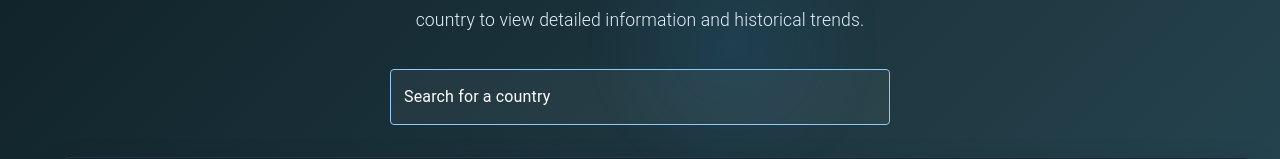
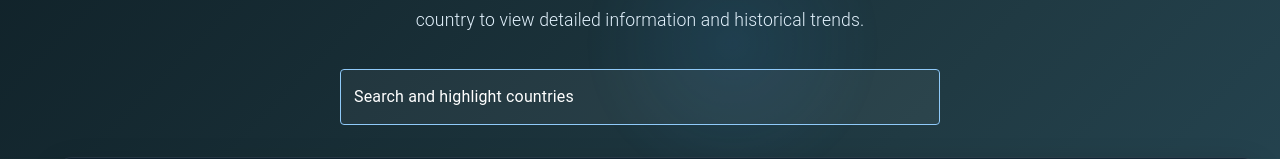
Before and after one commit to cs411-alawini/sp25-cs411-team016-JeremyRenner, a React (Create React App) app in the folder disaster_visualizer/: page / in a window 1280 px wide. Shown: the part 166-325 px from the top of the page. Built offline with nearby package versions, Linux system fonts and the light colour scheme; no server answers.

Commit message:
country search

```diff
--- a/disaster_visualizer/src/DisasterMap.js
+++ b/disaster_visualizer/src/DisasterMap.js
@@ -11,7 +11,7 @@ export default function DisasterMap() {
   const navigate = useNavigate();
   const [loading, setLoading] = useState(true);
   const [position, setPosition] = useState({ coordinates: [0, 20], zoom: 1 });
-  const [highlightedCountry, setHighlightedCountry] = useState(null);
+  const [highlightedCountries, setHighlightedCountries] = useState([]);
     const [countryOptions, setCountryOptions] = useState([]);
 
 
@@ -146,15 +146,30 @@ export default function DisasterMap() {
           Explore disaster statistics and their impact on global development and economic stability.
           Click on any country to view detailed information and historical trends.
         </Typography>
-        <Box sx={{ mb: 4, zIndex: 3, width: '100%', maxWidth: '500px', mx: 'auto' }}>
+        <Box sx={{ mb: 4, zIndex: 3, width: '100%', maxWidth: '600px', mx: 'auto' }}>
         <Autocomplete
+            multiple
             freeSolo
             options={countryOptions}
-                onChange={(event, value) => setHighlightedCountry(value)}
+            value={highlightedCountries}
+            onChange={(event, newValue) => setHighlightedCountries(newValue)}
+            ChipProps={{
+                sx: {
+                color: 'white',
+                backgroundColor: 'rgba(255, 255, 255, 0.1)',
+                border: '1px solid #90caf9',
+                '& .MuiChip-deleteIcon': {
+                    color: 'white',
+                    '&:hover': {
+                    color: '#ff1744'
+                    }
+                }
+                }
+            }}
             renderInput={(params) => (
                 <TextField
                 {...params}
-                    label="Search for a country"
+                label="Search and highlight countries"
                 variant="outlined"
                 sx={{
                     input: { color: 'white' },
@@ -176,7 +191,9 @@ export default function DisasterMap() {
                 />
             )}
             />
+
         </Box>
+
         {loading ? (
           <Box sx={{ display: 'flex', justifyContent: 'center', my: 12 }}>
             <CircularProgress size={60} sx={{ color: '#82b1ff' }} />
@@ -277,6 +294,7 @@ export default function DisasterMap() {
                   {({ geographies }) =>
                     geographies.map((geo) => {
                       const country = geo.properties.NAME || geo.properties.name;
+                      const isHighlighted = highlightedCountries.includes(country);
 
                       return (
                         <Tooltip
@@ -293,12 +311,12 @@ export default function DisasterMap() {
                             onClick={() => handleCountryClick(country)}
                             style={{
                                 default: {
-                                    fill: highlightedCountry === country ? '#ffee58' : '#74ccf4',
+                                  fill: isHighlighted ? '#ffee58' : '#74ccf4',
                                   stroke: 'rgba(255,255,255,0.2)',
                                   strokeWidth: 0.5,
                                   outline: 'none',
                                   transition: 'all 0.3s ease',
-                                    filter: highlightedCountry === country ? 'drop-shadow(0 0 10px rgba(255, 235, 59, 0.9))' : 'none',
+                                  filter: isHighlighted ? 'drop-shadow(0 0 10px rgba(255, 235, 59, 0.9))' : 'none',
                                 },
                                 hover: {
                                   fill: '#2196f3',
```
Lines whose indentation alone changed are shown as unchanged.
